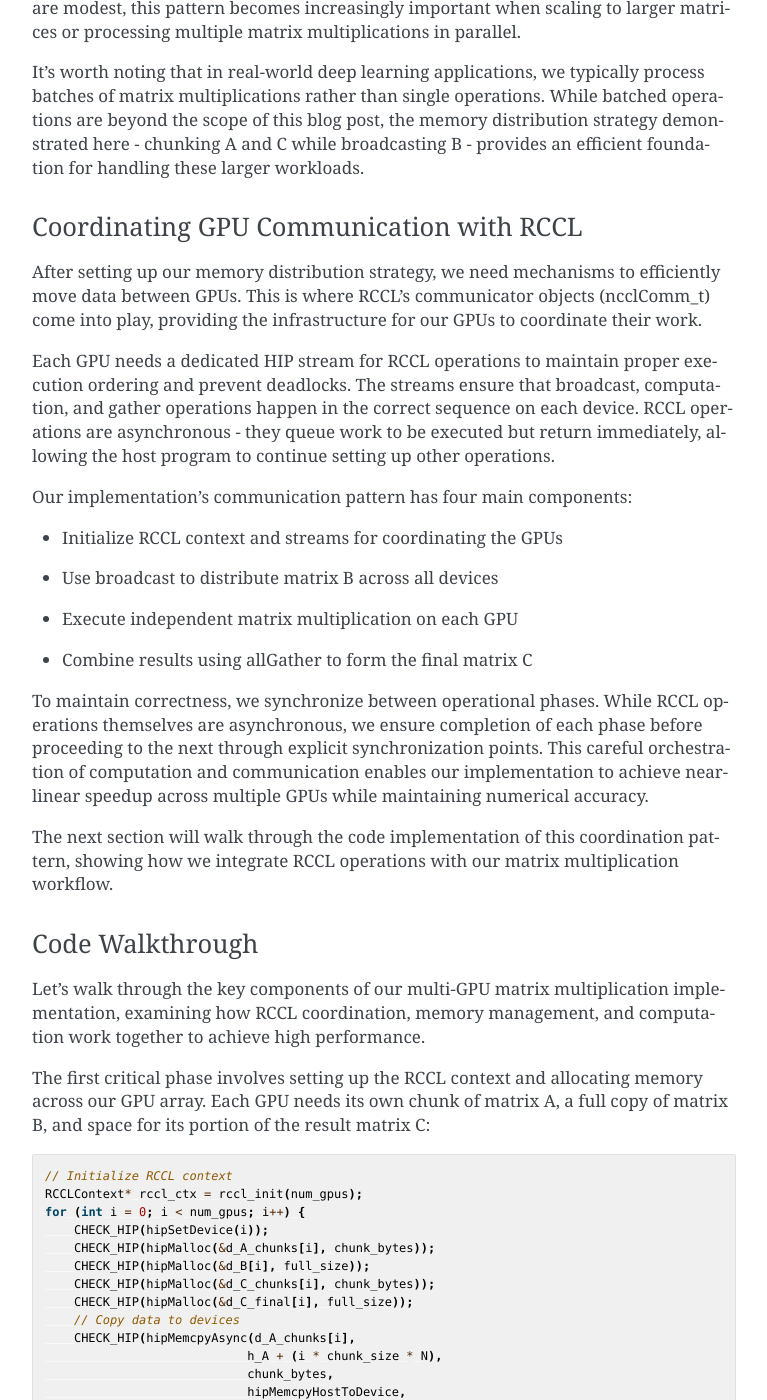
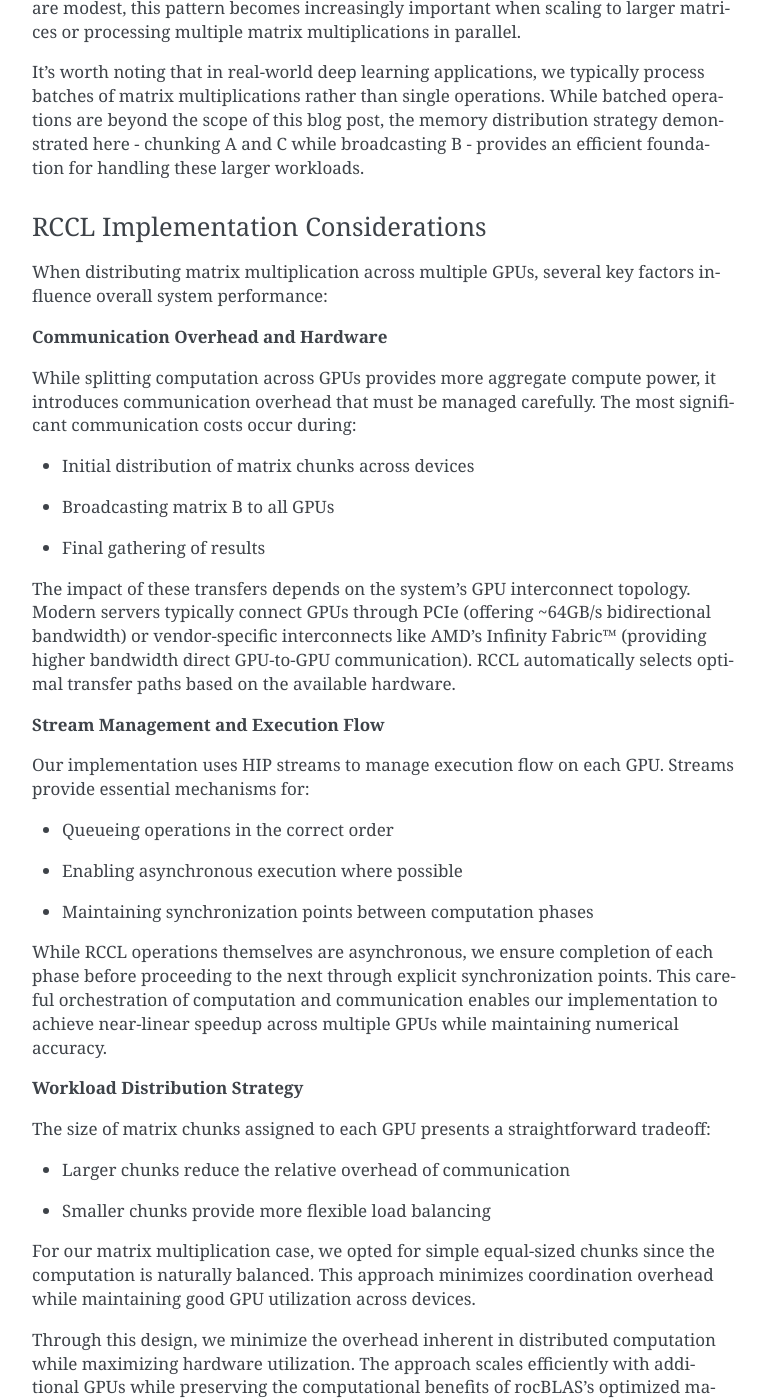
Before and after one commit to pebblesandweeds/rccl_gpu_matmul, a Sphinx documentation site: the page built from docs/source/rccl_gpu_matmul.rst, in a window 1280 px wide and 1400 px high, scrolled down 5821 px. Shown: the whole window, without its empty margins (366-1133 px from the left). Built offline with Sphinx 7.4.7, drawn with Linux system fonts in a browser that asks for light colours; some of the changed text lies outside the part shown.

Commit message:
Edits to RCCL blog

```diff
--- a/docs/source/rccl_gpu_matmul.rst
+++ b/docs/source/rccl_gpu_matmul.rst
@@ -121,23 +121,41 @@ This distribution strategy requires ~5.36 GB per GPU compared to the 12.87 GB ne
 
 It's worth noting that in real-world deep learning applications, we typically process batches of matrix multiplications rather than single operations. While batched operations are beyond the scope of this blog post, the memory distribution strategy demonstrated here - chunking A and C while broadcasting B - provides an efficient foundation for handling these larger workloads.
 
-Coordinating GPU Communication with RCCL
-^^^^^^^^^^^^^^^^^^^^^^^^^^^^^^^^^^^^^^^^
+RCCL Implementation Considerations
+^^^^^^^^^^^^^^^^^^^^^^^^^^^^^^^^^^
 
-After setting up our memory distribution strategy, we need mechanisms to efficiently move data between GPUs. This is where RCCL's communicator objects (ncclComm_t) come into play, providing the infrastructure for our GPUs to coordinate their work.
+When distributing matrix multiplication across multiple GPUs, several key factors influence overall system performance:
 
-Each GPU needs a dedicated HIP stream for RCCL operations to maintain proper execution ordering and prevent deadlocks. The streams ensure that broadcast, computation, and gather operations happen in the correct sequence on each device. RCCL operations are asynchronous - they queue work to be executed but return immediately, allowing the host program to continue setting up other operations.
+**Communication Overhead and Hardware**
 
-Our implementation's communication pattern has four main components:
+While splitting computation across GPUs provides more aggregate compute power, it introduces communication overhead that must be managed carefully. The most significant communication costs occur during:
 
-* Initialize RCCL context and streams for coordinating the GPUs
-* Use broadcast to distribute matrix B across all devices
-* Execute independent matrix multiplication on each GPU
-* Combine results using allGather to form the final matrix C
+* Initial distribution of matrix chunks across devices
+* Broadcasting matrix B to all GPUs
+* Final gathering of results
 
-To maintain correctness, we synchronize between operational phases. While RCCL operations themselves are asynchronous, we ensure completion of each phase before proceeding to the next through explicit synchronization points. This careful orchestration of computation and communication enables our implementation to achieve near-linear speedup across multiple GPUs while maintaining numerical accuracy.
+The impact of these transfers depends on the system's GPU interconnect topology. Modern servers typically connect GPUs through PCIe (offering ~64GB/s bidirectional bandwidth) or vendor-specific interconnects like AMD's Infinity Fabric™ (providing higher bandwidth direct GPU-to-GPU communication). RCCL automatically selects optimal transfer paths based on the available hardware.
 
-The next section will walk through the code implementation of this coordination pattern, showing how we integrate RCCL operations with our matrix multiplication workflow.
+**Stream Management and Execution Flow**
+
+Our implementation uses HIP streams to manage execution flow on each GPU. Streams provide essential mechanisms for:
+
+* Queueing operations in the correct order
+* Enabling asynchronous execution where possible
+* Maintaining synchronization points between computation phases
+
+While RCCL operations themselves are asynchronous, we ensure completion of each phase before proceeding to the next through explicit synchronization points. This careful orchestration of computation and communication enables our implementation to achieve near-linear speedup across multiple GPUs while maintaining numerical accuracy.
+
+**Workload Distribution Strategy**
+
+The size of matrix chunks assigned to each GPU presents a straightforward tradeoff:
+
+* Larger chunks reduce the relative overhead of communication
+* Smaller chunks provide more flexible load balancing
+
+For our matrix multiplication case, we opted for simple equal-sized chunks since the computation is naturally balanced. This approach minimizes coordination overhead while maintaining good GPU utilization across devices.
+
+Through this design, we minimize the overhead inherent in distributed computation while maximizing hardware utilization. The approach scales efficiently with additional GPUs while preserving the computational benefits of rocBLAS's optimized matrix operations on each device.
 
 Code Walkthrough
 ^^^^^^^^^^^^^^^^^
```
